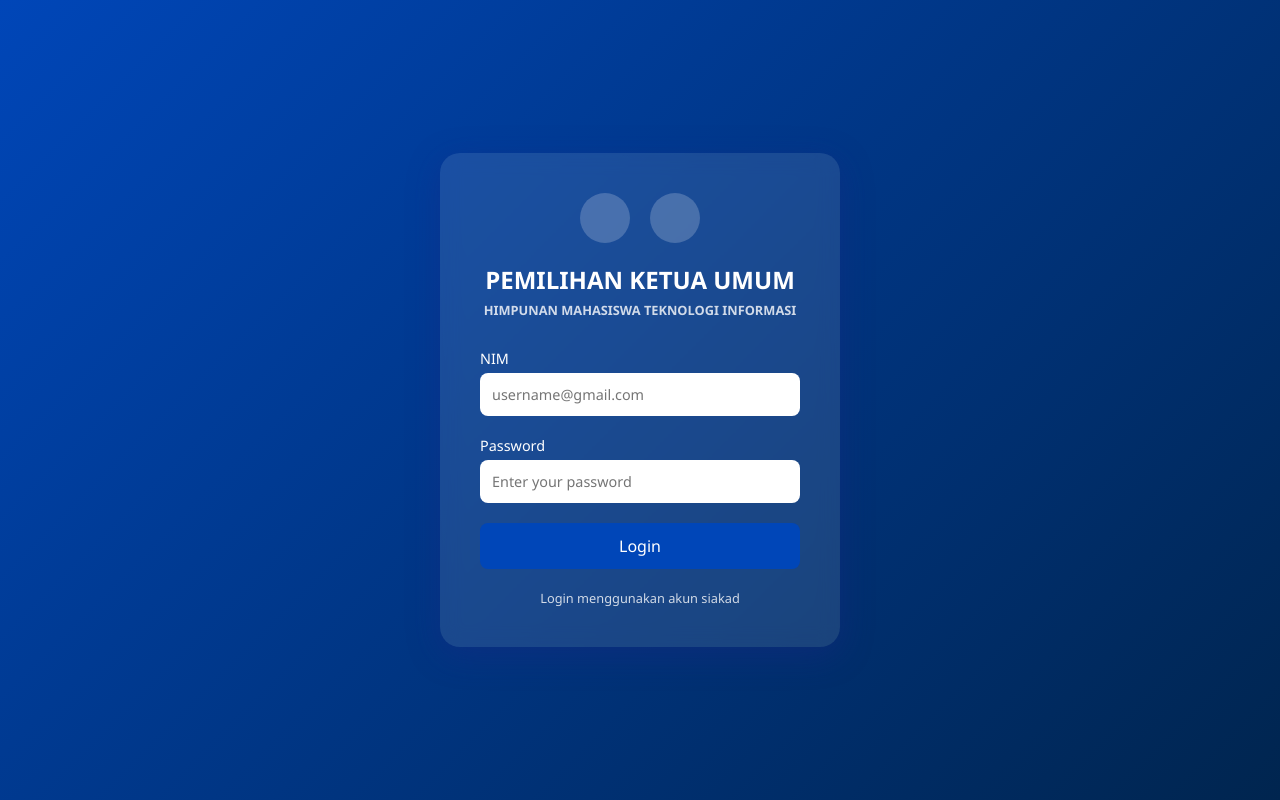
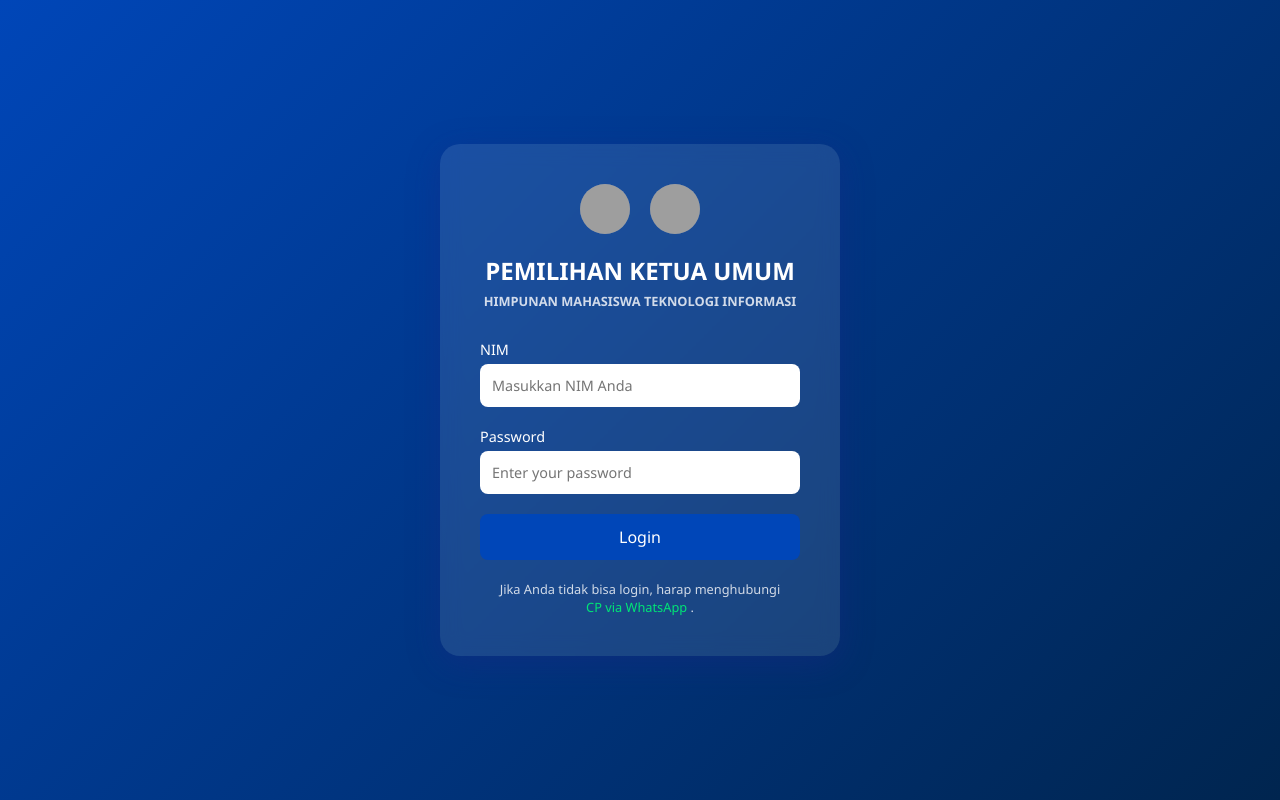
Before and after one commit to Himpunan-Mahasiswa-Teknologi-Informasi/evote_pilketum_new, a Laravel app: page / in a window 1280 px wide. Run offline with Laravel 10, Linux system fonts and the light colour scheme; grey boxes are pictures that could not be loaded.

Commit message:
add logo hmti and polinema to home and login page

```diff
--- a/resources/views/home.blade.php
+++ b/resources/views/home.blade.php
@@ -230,7 +230,7 @@
 
 <body>
     <header class="header">
-        <img src="/placeholder.svg?height=80&width=80" alt="Logo HMTI" class="logo">
+        <img src={{ asset('storage/image/LOGO-HMTI.png')}} alt="Logo HMTI" class="logo">
         <h1>PEMILIHAN KETUA UMUM</h1>
         <h2>Himpunan Mahasiswa Teknologi Informasi</h2>
         <p class="header-text">
--- a/resources/views/login.blade.php
+++ b/resources/views/login.blade.php
@@ -135,8 +135,10 @@
 
     <div class="login-container">
         <div class="logos">
-            <div class="logo"></div>
-            <div class="logo"></div>
+            <img src="{{ asset('storage/image/LOGO-POLINEMA.png') }}" alt="Logo Polinema" class="logo">
+            <img src="{{ asset('storage/image/LOGO-HMTI.png') }}" alt="Logo HMTI" class="logo">
+            {{-- <div class="logo"></div>
+            <div class="logo"></div> --}}
         </div>
 
         <h1>PEMILIHAN KETUA UMUM</h1>
@@ -151,7 +153,7 @@
             @csrf
             <div class="input-group">
                 <label for="nim">NIM</label>
-                <input type="text" id="nim" name="nim" placeholder="username@gmail.com" required>
+                <input type="text" id="nim" name="nim" placeholder="Masukkan NIM Anda" required>
             </div>
 
             <div class="input-group">
@@ -162,7 +164,12 @@
             <button type="submit" class="login-btn">Login</button>
         </form>
 
-        <p class="login-info">Login menggunakan akun siakad</p>
+        <p class="login-info">
+            Jika Anda tidak bisa login, harap menghubungi<br>
+            <a href="https://wa.me/6281234567890?text=Halo%20saya%20tidak%20bisa%20login" target="_blank" style="color: #00e676; text-decoration: none;">
+                CP via WhatsApp
+            </a>.
+        </p>
     </div>
 
     <script>
```
Also changed, not shown: app/Filament/Resources/PaslonResource.php (+15 -11 lines).
